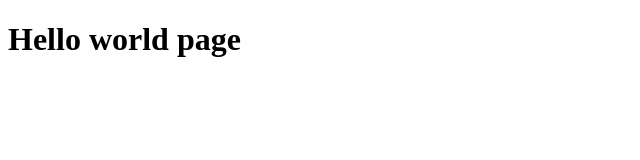
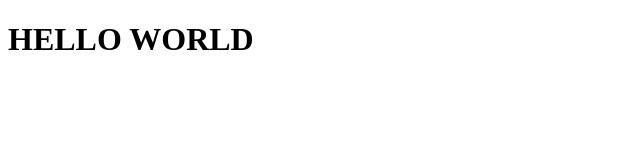
Before and after one commit to lalizita/nginx-basics, a plain HTML site: page static/index.html in a window 1280 px wide. Shown: the whole page, without its empty margins (0-640 px from the left). Drawn offline with Linux system fonts and the light colour scheme.

```diff
--- a/static/index.html
+++ b/static/index.html
@@ -4,9 +4,9 @@
     <meta charset="UTF-8">
     <meta http-equiv="X-UA-Compatible" content="IE=edge">
     <meta name="viewport" content="width=device-width, initial-scale=1.0">
-    <title>Hello World</title>
+    <title>HELLO</title>
 </head>
 <body>
-    <h1>Hello world page</h1>
+    <h1>HELLO WORLD</h1>
 </body>
 </html>
```
Also changed, not shown: static/images/index.html (deleted), 2 other files.
